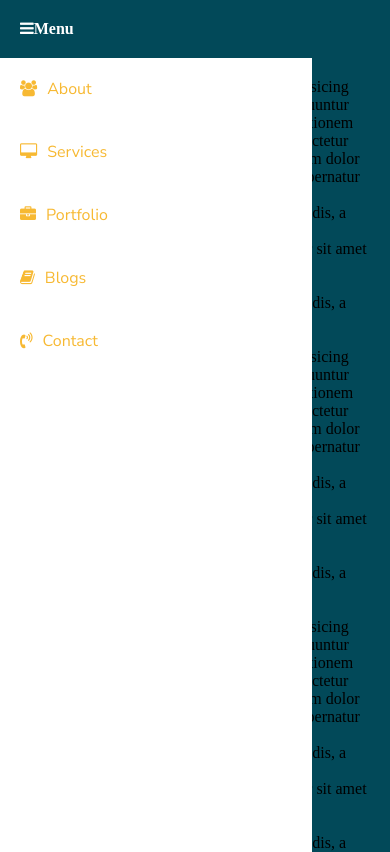
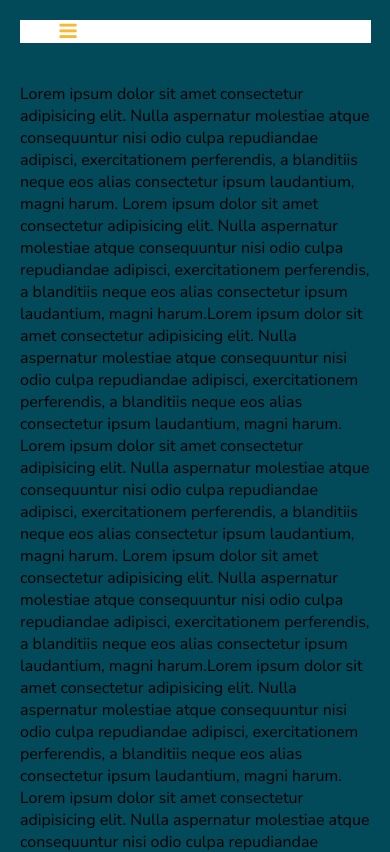
Before and after one commit to Yelitza3125/menu-hamburguesa, a plain HTML site: page index.html in a window 390 px wide. Shown: the top 852 px of the page. Drawn offline with Linux system fonts and the light colour scheme.

Commit message:
Estableciendo el evento click en button

```diff
--- a/css/main.css
+++ b/css/main.css
@@ -1,5 +1,4 @@
 * {
-    box-sizing: border-box;
     padding: 0;
     margin: 0;
 }
@@ -7,22 +6,21 @@
 
 body {
     background: #024959;
+    font-family: 'Nunito Sans', sans-serif;
 }
 
 header {
     width: 100%;
 }
 
+/*estilo del navegador */
 header nav {
     width: 90%;
     max-width: 1000px;
     margin: 20px auto;
     background: #fff;
 }
-
-.menu-var  {
-    display: none;
-}
+/*ocultamos el div menu-var*/
 
 header nav ul {
     overflow: auto;
@@ -31,7 +29,6 @@ header nav ul {
 
 header nav ul li {
     float: left;
-    font-family: 'Nunito Sans', sans-serif;
 }
 
 header nav ul li a {
@@ -51,36 +48,27 @@ nav a:hover {
     color: #fff;
 }
 
+nav button {
+    background-color: #fff;
+    color: #f7b933;
+    border: none;
+    font-size: 20px;
+    margin: 20px 40px;
+    display: none;
+}
+
+nav button:hover {
+    cursor: pointer;
+}
+
 section {
     padding: 20px;
 }
 
-@media screen and (max-width: 800px) {
-    header nav {
-        width: 80%;
-        height: 100%;
-        margin: 0;
-        position: fixed;
-    }
+.enabled-menu {
+    display: block;
+}
 
-    header nav ul li {
-        display: block;
-        float: none;
-        border-bottom: 1px solid  rgba(255, 255, 255, .3);
-    }
-
-    .menu-bar {
-        display: block;
-        width: 100%;
-        background: #ccc;
-    }
-
-    .menu-bar .btn-menu {
-        display: block;
-        padding: 20px;
-        background: #024959;
-        color: #fff;
-        text-decoration: none;
-        font-weight: 700;
-    }
+.disabled-menu {
+    display: none;
 }
--- a/index.html
+++ b/index.html
@@ -8,21 +8,24 @@
     <link href="https://fonts.googleapis.com/css?family=Nunito+Sans" rel="stylesheet">
     <link rel="stylesheet" href="https://maxcdn.bootstrapcdn.com/font-awesome/4.7.0/css/font-awesome.min.css">
     <link rel="stylesheet" href="css/main.css">
+    <!--para poder usar @meta query -->
     <meta name="viewport" content="width=device-width, initial-scale=1.0">
 </head>
 <body>
     <header>
+        <!--
         <div class="menu-bar">
-            <a href="#" class="btn-menu"><i class="fa fa-bars" aria-hidden="true"></i>Menu</a>
-        </div>
-        <nav class="navigation">
-            <ul class="">
+            <a href="#" class="btn-menu">Menu</a>
+        </div> -->
+        <nav>
+            <ul id= 'option-menu' class="disabled-menu">
                 <li><a href="#"><i class="fa fa-users" aria-hidden="true"></i>About</a></li>
                 <li><a href="#"><i class="fa fa-desktop" aria-hidden="true"></i>Services</a></li>
                 <li><a href="#"><i class="fa fa-briefcase" aria-hidden="true"></i>Portfolio</a></li>
                 <li><a href="#"><i class="fa fa-book" aria-hidden="true"></i>Blogs</a></li>
                 <li><a href="#"><i class="fa fa-volume-control-phone" aria-hidden="true"></i>Contact</a></li>
             </ul>
+            <button class= 'enabled-menu' type="button" id="menu-bar"><i class="fa fa-bars" aria-hidden="true"></i></button>
         </nav>
     </header>
     <section>
--- a/js/app.js
+++ b/js/app.js
@@ -0,0 +1,16 @@
+var menuButton = document.getElementById('menu-bar');
+menuButton.addEventListener('click', showMenu);
+
+ function showMenu() {
+    var menu = document.getElementById('option-menu');
+
+    if(menu.classList.contains('disabled-menu')) {
+       // console.log('mostrar');
+        menu.classList.remove('disabled-menu');
+        menu.classList.add('enabled-menu');
+    } else {
+       // console.log('ocultar');
+        menu.classList.remove('enabled-menu');
+        menu.classList.add('disabled-menu');
+    }
+};
```
